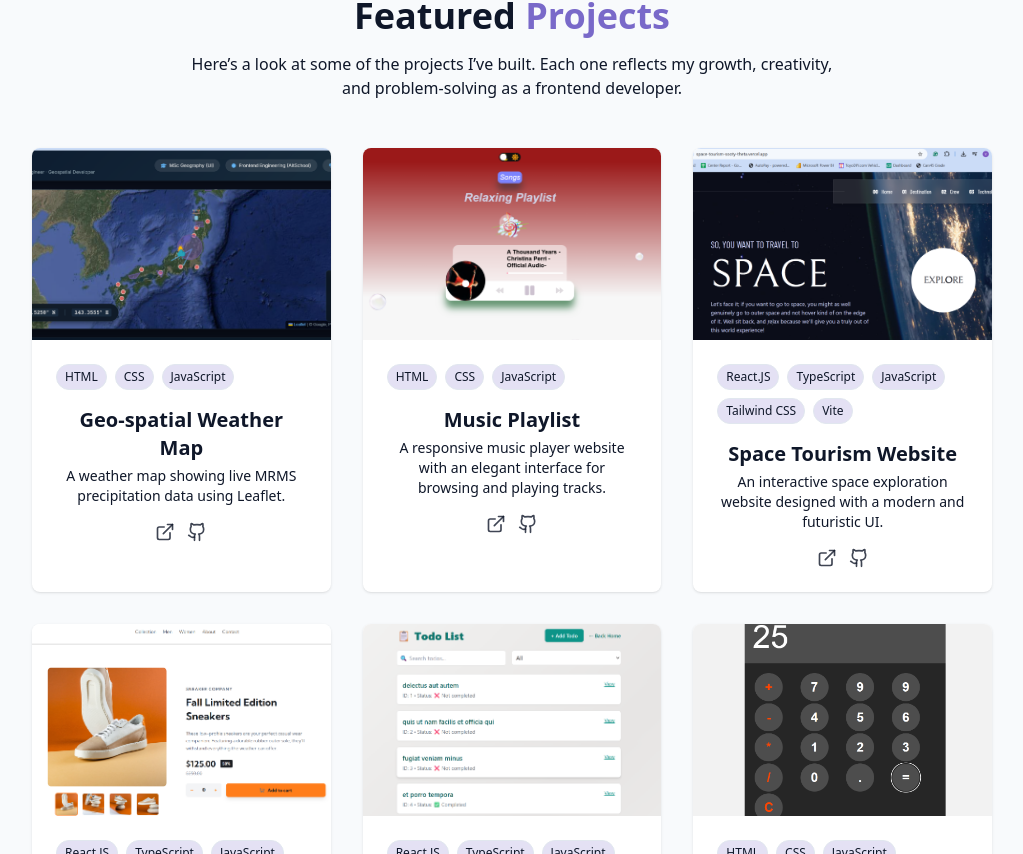
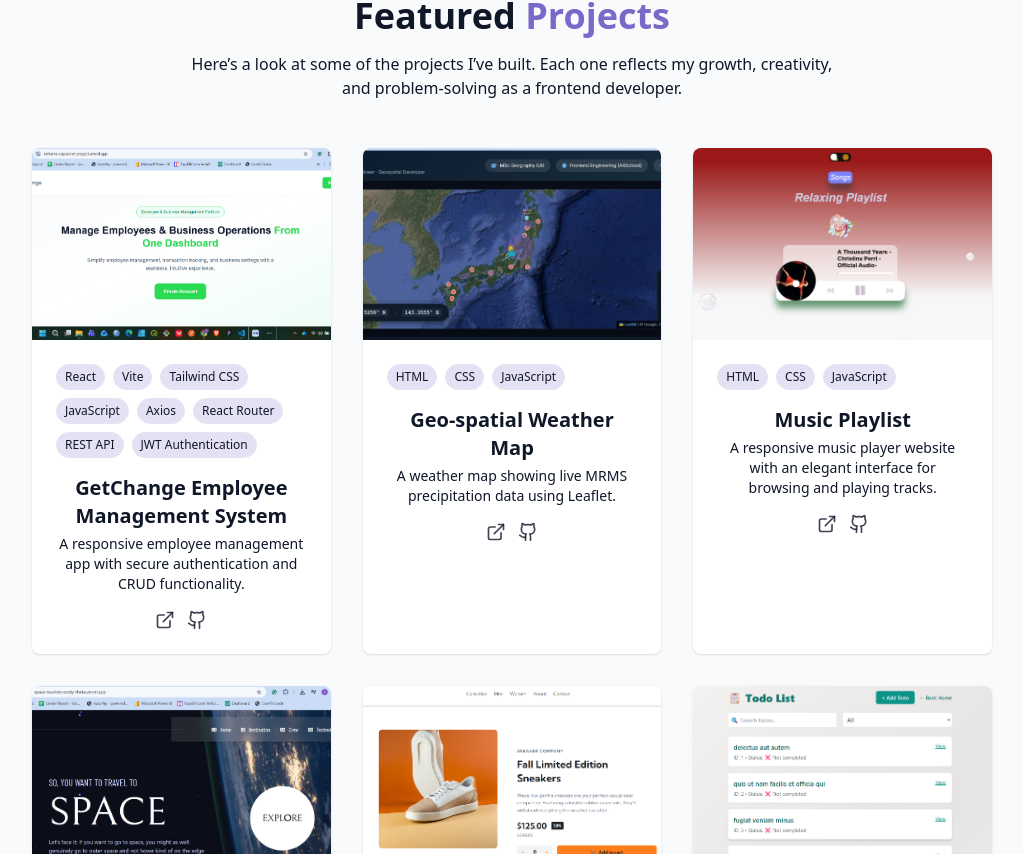
Before and after one commit to mavic01/website-portfolio, a React (Vite) app: page / in a window 1280 px wide. Shown: the part 2630-3484 px from the top of the page, without its empty margins (128-1151 px from the left). Built offline with nearby package versions, Linux system fonts and the light colour scheme.

Commit message:
added a new project

```diff
--- a/src/components/Project.jsx
+++ b/src/components/Project.jsx
@@ -3,46 +3,65 @@ import { ArrowRight, ExternalLink, Github } from "lucide-react";
 const projects = [
   {
     id: 1,
+    title: "GetChange Employee Management System",
+    description:
+      "A responsive employee management app with secure authentication and CRUD functionality.",
+    image: "/projects/getchange.png",
+    tags: [
+      "React",
+      "Vite",
+      "Tailwind CSS",
+      "JavaScript",
+      "Axios",
+      "React Router",
+      "REST API",
+      "JWT Authentication",
+    ],
+    demoURL: "https://mihams-capstone-project.vercel.app/",
+    githubURL: "https://github.com/mavic01/mihams-capstone-project",
+  },
+  {
+    id: 2,
     title: "Geo-spatial Weather Map",
     description:
       "A weather map showing live MRMS precipitation data using Leaflet.",
     image: "/projects/geospatial-weather-map.png",
     tags: ["HTML", "CSS", "JavaScript"],
     demoURL: "https://geospatial-weather-map.vercel.app/",
-    gitgubURL: "https://github.com/mavic01/geospatial-weather-map/",
+    githubURL: "https://github.com/mavic01/geospatial-weather-map/",
   },
   {
-    id: 2,
+    id: 3,
     title: "Music Playlist",
     description:
       "A responsive music player website with an elegant interface for browsing and playing tracks.",
     image: "/projects/music-player.png",
     tags: ["HTML", "CSS", "JavaScript"],
     demoURL: "https://playlist-alpha.vercel.app/",
-    gitgubURL: "https://github.com/mavic01/playlist",
+    githubURL: "https://github.com/mavic01/playlist",
   },
   {
-    id: 3,
+    id: 4,
     title: "Space Tourism Website",
     description:
       "An interactive space exploration website designed with a modern and futuristic UI.",
     image: "/projects/space-tourism.png",
     tags: ["React.JS", "TypeScript", "JavaScript", "Tailwind CSS", "Vite"],
     demoURL: "https://space-tourism-sooty-theta.vercel.app/",
-    gitgubURL: "https://github.com/mavic01/space-tourism",
+    githubURL: "https://github.com/mavic01/space-tourism",
   },
   {
-    id: 4,
+    id: 5,
     title: "E-Commerce Product Page",
     description:
       "A dynamic e-commerce product page with interactive product previews and cart functionality.",
     image: "projects/e-commerce.png",
     tags: ["React.JS", "TypeScript", "JavaScript", "Tailwind CSS", "Vite"],
     demoURL: "https://e-commerce-product-yiw9.vercel.app/",
-    gitgubURL: "https://github.com/mavic01/E-Commerce-Product",
+    githubURL: "https://github.com/mavic01/E-Commerce-Product",
   },
   {
-    id: 5,
+    id: 6,
     title: "Todo App",
     description:
       "A feature-rich todo app that fetches data from JSONPlaceholder, with CRUD simulation and filtering.",
@@ -58,20 +77,20 @@ const projects = [
       "Vite",
     ],
     demoURL: "https://second-semester-exam-phi.vercel.app/",
-    gitgubURL: "https://github.com/mavic01/second-semester-exam",
+    githubURL: "https://github.com/mavic01/second-semester-exam",
   },
   {
-    id: 6,
+    id: 7,
     title: "Calculator",
     description:
       "A clean and simple web calculator for performing basic arithmetic operations.",
     image: "/projects/simple-calculator.png",
     tags: ["HTML", "CSS", "JavaScript"],
     demoURL: "https://calculator-eight-eosin-27.vercel.app/",
-    gitgubURL: "https://github.com/mavic01/calc",
+    githubURL: "https://github.com/mavic01/calc",
   },
   {
-    id: 7,
+    id: 8,
     title: "Interactive Credit Card Page",
     description:
       "A credit card form that updates card details in real-time and validates inputs dynamically.",
@@ -85,97 +104,97 @@ const projects = [
       "Next.JS",
     ],
     demoURL: "https://cardz-mauve.vercel.app/",
-    gitgubURL: "https://github.com/mavic01/cardz",
+    githubURL: "https://github.com/mavic01/cardz",
   },
   {
-    id: 8,
+    id: 9,
     title: "Insta Spot Social Media Page",
     description:
       "A simple social media prototype page with a clean feed-style layout.",
     image: "/projects/insta.png",
     tags: ["React.JS", "JavaScript", "Tailwind CSS", "Vite"],
     demoURL: "https://react-spots.vercel.app/",
-    gitgubURL: "https://github.com/mavic01/react-spots",
+    githubURL: "https://github.com/mavic01/react-spots",
   },
   {
-    id: 9,
+    id: 10,
     title: "Sneaker Shop",
     description:
       "A responsive sneaker e-commerce landing page with a stylish product showcase.",
     image: "/projects/sneaker.png",
     tags: ["HTML", "CSS", "JavaScript"],
     demoURL: "https://mavic01.github.io/shop/",
-    gitgubURL: "https://github.com/mavic01/shop",
+    githubURL: "https://github.com/mavic01/shop",
   },
   {
-    id: 10,
+    id: 11,
     title: "Stop Watch",
     description:
       "A functional stopwatch app with start, pause, and reset controls.",
     image: "/projects/stopwatch.png",
     tags: ["HTML", "CSS", "JavaScript"],
     demoURL: "https://stopwatch-six-flame.vercel.app/",
-    gitgubURL: "https://github.com/mavic01/stopwatch",
+    githubURL: "https://github.com/mavic01/stopwatch",
   },
   {
-    id: 11,
+    id: 12,
     title: "Digital Clock",
     description:
       "A digital clock web app that displays real-time hours, minutes, and seconds.",
     image: "/projects/clock.png",
     tags: ["HTML", "CSS", "JavaScript"],
     demoURL: "https://clock-tau-peach.vercel.app/",
-    gitgubURL: "https://github.com/mavic01/clock",
+    githubURL: "https://github.com/mavic01/clock",
   },
   {
-    id: 12,
+    id: 13,
     title: "QR Code Generator",
     description:
       "A tool that generates QR codes instantly from user-provided URLs.",
     image: "/projects/qr-code-generator.png",
     tags: ["HTML", "CSS", "JavaScript"],
     demoURL: "https://qrcode-mavic01.vercel.app/",
-    gitgubURL: "https://github.com/mavic01/qrcode",
+    githubURL: "https://github.com/mavic01/qrcode",
   },
   {
-    id: 13,
+    id: 14,
     title: "BookList",
     description:
       "A book list app where users can add, update, and delete books easily.",
     image: "/projects/booklist.png",
     tags: ["HTML", "CSS", "JavaScript"],
     demoURL: "https://mavic01.github.io/Book-List/",
-    gitgubURL: "https://github.com/mavic01/Book-List",
+    githubURL: "https://github.com/mavic01/Book-List",
   },
   {
-    id: 14,
+    id: 15,
     title: "Art Website",
     description:
       "A visually appealing website showcasing artworks and creative designs.",
     image: "/projects/art-website.png",
     tags: ["HTML", "CSS", "JavaScript"],
     demoURL: "https://mavicart.vercel.app/",
-    gitgubURL: "https://github.com/mavic01/mavicart",
+    githubURL: "https://github.com/mavic01/mavicart",
   },
   {
-    id: 15,
+    id: 16,
     title: "Rock - Paper - Scissors",
     description:
       "An interactive Rock-Paper-Scissors game with a fun and simple UI.",
     image: "/projects/rock-paper-scissors.png",
     tags: ["HTML", "CSS", "JavaScript"],
     demoURL: "https://rock-paper-scissors-two-sandy.vercel.app/",
-    gitgubURL: "https://github.com/mavic01/Rock-Paper-Scissors",
+    githubURL: "https://github.com/mavic01/Rock-Paper-Scissors",
   },
   {
-    id: 16,
+    id: 17,
     title: "Drum Kit",
     description:
       "A drum kit web app that plays different drum sounds on key press or click.",
     image: "/projects/drum-kit.png",
     tags: ["HTML", "CSS", "JavaScript"],
     demoURL: "https://mavic01.github.io/drumKit/",
-    gitgubURL: "https://github.com/mavic01/drumKit",
+    githubURL: "https://github.com/mavic01/drumKit",
   },
 ];
 
@@ -229,7 +248,7 @@ const Project = () => {
                     <a
                       className="text-foreground/80 hover:text-primary transition-colors duration-300"
                       target="_blank"
-                      href={project.gitgubURL}
+                      href={project.githubURL}
                     >
                       <Github size={20} />
                     </a>
@@ -254,5 +273,3 @@ const Project = () => {
 };
 
 export default Project;
-
-//https://www.youtube.com/watch?v=ifOJ0R5UQOc&t=41s   -  2:07:23
--- a/src/components/Skills.jsx
+++ b/src/components/Skills.jsx
@@ -7,20 +7,20 @@ const skills = [
     {name: "JavaScript", level: 70, category: "frontend"},
     {name: "TypeScript", level: 60, category: "frontend"},
     {name: "Tailwind CSS", level: 85, category: "frontend"},
-    {name: "Next.js", level: 70, category: "frontend"},
+    {name: "React.js", level: 70, category: "frontend"},
+    {name: "Next.js", level: 60, category: "frontend"},
     {name: "Vue.js", level: 60, category: "frontend"},
 
     // Backend
     {name: "Node.js", level: 55, category: "backend"},
     {name: "Express", level: 60, category: "backend"},
     {name: "MongoDB", level: 60, category: "backend"},
+    {name: "NestJS", level: 60, category: "backend"},
 
     // Tools
     {name: "Git/GitHub", level: 75, category: "tools"},
     {name: "Figma", level: 60, category: "tools"},
     {name: "VS Code", level: 90, category: "tools"},
-    {name: "Tailwind CSS", level: 85, category: "Frontend"},
-    {name: "Next.js", level: 70, category: "Frontend"},
 ];
 
 const categories = ["all", "frontend", "backend", "tools"]
```
Also changed, not shown: public/projects/getchange.png (added).
